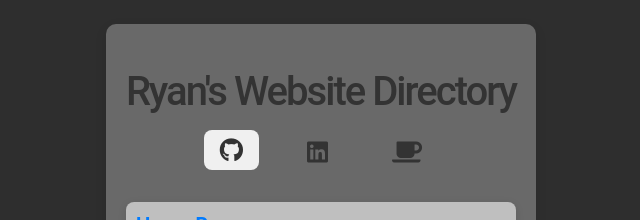
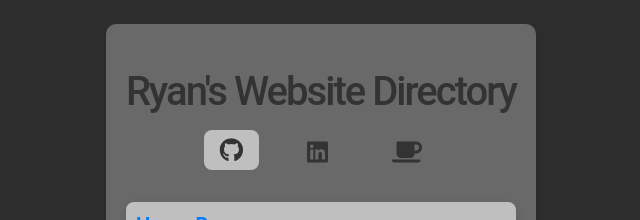
Before and after one commit to rbrock44/directory, an Angular app: page / in a window 1280 px wide. In both pictures the pointer is over the link 550 px from the left and 152 px from the top of the page. Shown: the top 220 px of the page, without its empty margins (319-959 px from the left). Built offline with nearby package versions, Linux system fonts and the light colour scheme.

Commit message:
Update app.component.scss

```diff
--- a/src/app/app.component.scss
+++ b/src/app/app.component.scss
@@ -71,7 +71,7 @@
   transition: all 0.3s ease;
 
   &:hover {
-    background-color: #f0f0f0;
+    background-color: #bfbfbf;
     transform: translateY(-2px);
   }
 
```
